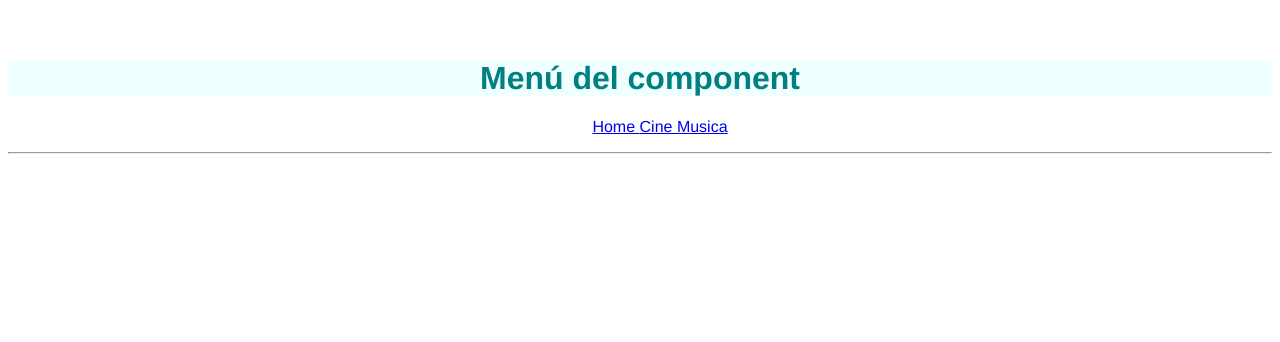
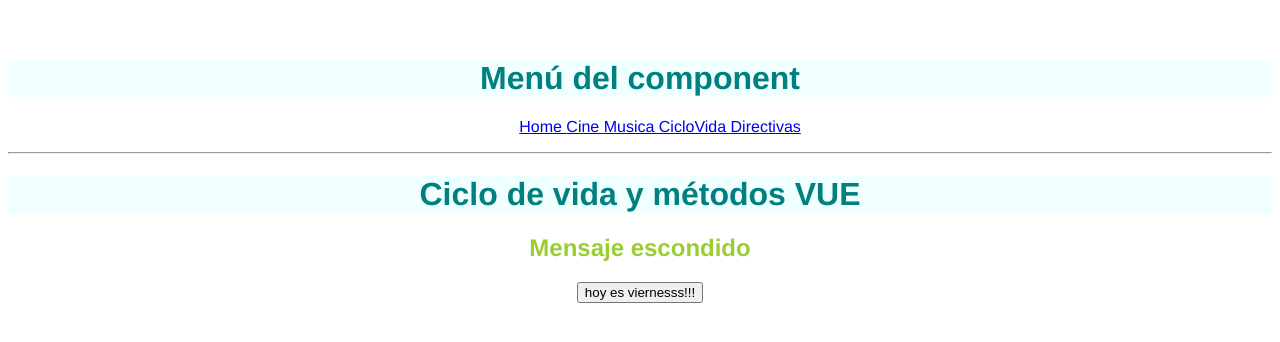
Before and after one commit to Kevbast/primervue, a Vue app: page /ciclovida in a window 1280 px wide. Shown: the top 342 px of the page. Built offline with nearby package versions, Linux system fonts and the light colour scheme.

Commit message:
ciclo de vida y directivas

```diff
--- a/src/Router.js
+++ b/src/Router.js
@@ -1,4 +1,6 @@
+import CicloVida from './components/CicloVida.vue'
 import CineComponent from './components/CineComponent.vue'
+import DirectivasComponent from './components/DirectivasComponent.vue'
 import HomeComponent from './components/HomeComponent.vue'
 import MusicaComponent from './components/MusicaComponent.vue'
 import { createRouter,createWebHistory } from 'vue-router'
@@ -7,7 +9,9 @@ import { createRouter,createWebHistory } from 'vue-router'
 const myRoutes=[
     {path:"/",component:HomeComponent},
     {path:"/cine",component:CineComponent},
-    {path:"/musica",component:MusicaComponent}
+    {path:"/musica",component:MusicaComponent},
+    {path:"/ciclovida",component:CicloVida},
+    {path:"/directivas",component:DirectivasComponent},
 ]
 
 //CREAMOS UNA VARIBALE PARA EL ROUTER INDICANDO EL TIPO DE NAVEGACION Y LAS RUTAS
--- /dev/null
+++ b/src/components/CicloVida.vue
@@ -0,0 +1,39 @@
+<template>
+  <div>
+    <h1>Ciclo de vida y métodos VUE </h1>
+    <h2>Mensaje escondido{{ mensaje2 }}</h2>
+    <button @click="cambiarMensaje()">{{mensaje }}</button>
+  </div>
+</template>
+
+<script>
+export default {
+    name:"CicloVida",
+    data(){
+        return{
+            mensaje:"hoy es viernesss!!!",
+            mensaje2:""
+        }
+    },
+    methods:{
+        //AQUÍ INCLUIMOS NUESTROS MÉTODOS PERSONALIZADOS
+        cambiarMensaje(){
+            //PARA ACCEDER A LAR VARIABLE DE DATA DEL COMPONENT
+            //DEBEMOS UTILIZAR LA PALABRA this
+            this.mensaje="Holaaa"
+        }
+    },
+    mounted(){
+        console.log("COMPONENTE MOUNTED")
+    },
+    created(){
+        console.log("COMPONENTE CREADO")
+    },
+    updated(){
+        console.log("COMPONENTE UPDATED")
+    },
+    unmounted(){
+        console.log("COMPONENTE UNMOUNTED")
+    }
+}
+</script>
--- /dev/null
+++ b/src/components/DirectivasComponent.vue
@@ -0,0 +1,46 @@
+<template>
+  <h1>DIRECTIVAS VUE EJEMPLOS</h1>
+  <h3>{{ $data }}</h3>
+  <label>Introduzca un número</label>
+  <input type="number" v-model="numero"/>
+  <input type="text" v-model="nombre"/><br>
+  <!-- AÑADIMOS UNA SERIE -->
+  <label for="">Serie nueva:</label>
+  <input type="text" v-model="serieNueva"/>
+  <button @click="nuevaSerie()">Insertar</button>
+  <!-- CONDICIONALES DENTRO DE LA ETIQUETA -->
+  <h3 v-if="numero > 0" style="color: greenyellow;">Positivo</h3>
+  <h3 v-else-if="numero < 0" style="color: red;">Negativo</h3>
+  <h3 v-else style="color: brown;">Es 0</h3>
+
+<h4 v-if="series.length>0" style="color: darkblue;">LISTA DE SERIES</h4>
+  <ul v-if="series.length>0" style="display: inline">
+        <li v-for="serie in series" :key="serie">
+            {{ serie }}
+        </li>
+  </ul>
+</template>
+
+<script>
+export default {
+    name:"DirectivasComponent",
+    data(){
+        return{
+            numero:0,
+            nombre:"Kevbast",
+            series:["Los Simpsons","Stranger Things","Smiling Friends","Gumball"],
+            serieNueva:""
+        }
+    },
+    methods:{
+        nuevaSerie(){
+            this.series.push(this.serieNueva)
+        }
+    }
+
+}
+</script>
+
+<style>
+
+</style>
--- a/src/components/MenuComponentVue.vue
+++ b/src/components/MenuComponentVue.vue
@@ -9,6 +9,12 @@
     </li>
     <li>
         <router-link to="/musica">Musica </router-link>
+    </li>
+    <li>
+        <router-link to="/ciclovida">CicloVida </router-link>
+    </li>
+    <li>
+        <router-link to="/directivas">Directivas </router-link>
     </li>
   </ul>
 </template>
```
